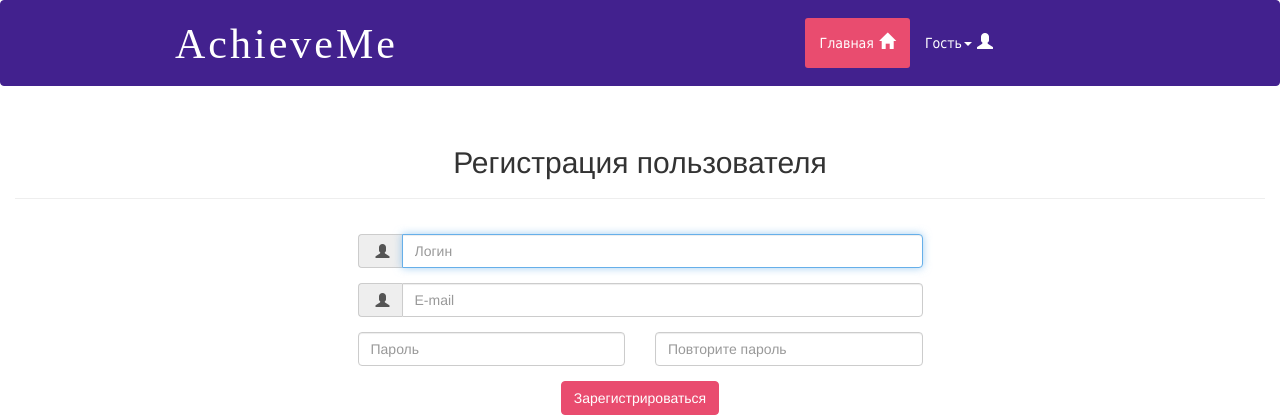
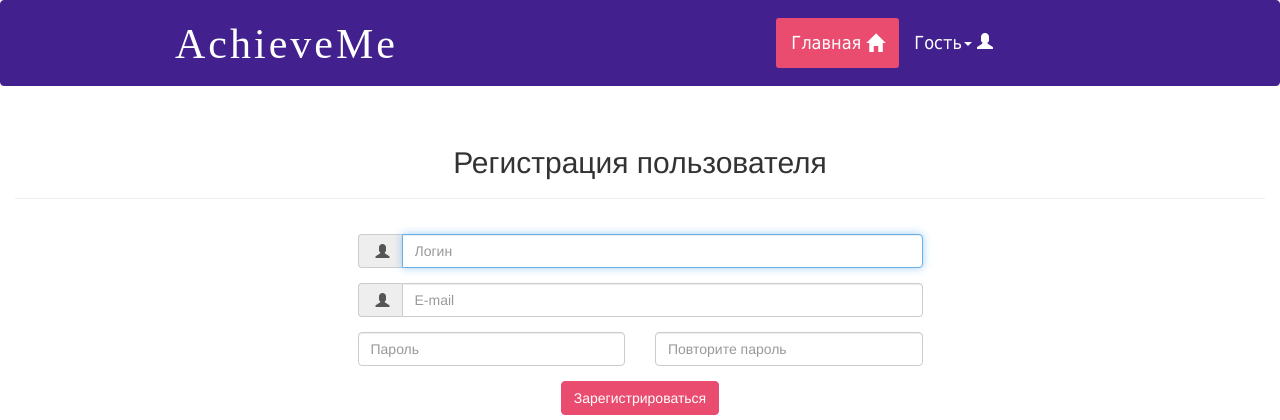
Before and after one commit to ksercs/AchieveMe, a Django app: page /signup/ in a window 1280 px wide. Shown: the top 420 px of the page. Run offline with Django 3.2, Linux system fonts and the light colour scheme; some libraries are stand-ins or nearby versions.

Commit message:
all bases added and lists fixed

```diff
--- a/AchieveMe/app/forms.py
+++ b/AchieveMe/app/forms.py
@@ -54,7 +54,7 @@ class ListForm(forms.ModelForm):
     def __init__(self, *args, **kwargs):
         super().__init__(*args, **kwargs)
         self.fields['name'].widget.attrs.update(
-            {'class': 'form-control', 'placeholder': 'Название списка', 'maxlength': '120'})
+            {'class': 'form-control', 'placeholder': 'Новый список', 'maxlength': '120'})
 
 class SettingForm(forms.ModelForm):
     class Meta:
--- a/AchieveMe/app/templates/base.html
+++ b/AchieveMe/app/templates/base.html
@@ -52,8 +52,8 @@
             <div id="navbarCollapse" class="collapse navbar-collapse navbar-right">
 
               <ul class="nav navbar-nav">
-        <li class="active"><a href="{% url 'index' %}">Главная<span style="font-size:16px;" class="pull-right hidden-xs showopacity glyphicon glyphicon-home"></span></a></li>
-        <li class="dropdown">
+        <li class="active" style="font-size:18px;" ><a href="{% url 'index' %}">Главная<span style="font-size:18px;" class="pull-right hidden-xs showopacity glyphicon glyphicon-home"></span></a></li>
+        <li class="dropdown" style="font-size:18px;">
           <a href="#" class="dropdown-toggle" data-toggle="dropdown">{% if user.is_authenticated %}{{user.username}}{% else %}Гость{% endif %}<span class="caret"></span><span style="font-size:16px;" class="pull-right hidden-xs showopacity glyphicon glyphicon-user"></span></a>
           <ul class="dropdown-menu forAnimate" role="menu">
             {% if user.is_authenticated %}
@@ -67,8 +67,8 @@
           </ul>
         </li>
         {% if user.is_authenticated %}
-        <li ><a href="{% url 'lists' username=user.username %}">Списки<span style="font-size:16px;" class="glyphicon glyphicon-list-alt"></span></a></li>
-        <li ><a href="{% url 'settings' %}">Настройки<span style="font-size:16px;" class="pull-right hidden-xs showopacity glyphicon glyphicon-cog"></span></a></li>
+        <li ><a href="{% url 'lists' username=user.username %}" style="font-size:18px;">Списки<span style="font-size:18px;" class="glyphicon glyphicon-list-alt"></span></a></li>
+        <li ><a href="{% url 'settings' %}" style="font-size:18px;">Настройки<span style="font-size:18px;" class="pull-right hidden-xs showopacity glyphicon glyphicon-cog"></span></a></li>
         {% endif %}
       </ul>
             </div>
--- a/AchieveMe/app/templates/deep_aim.html
+++ b/AchieveMe/app/templates/deep_aim.html
@@ -2,6 +2,11 @@
 
 {% block content %}
     <h1>{{ listname }}</h1>
+    <img src="{{ MEDIA_URL }}{{ aim.image }}" width = "12%" height = "12%">
     <h2>{{ name }}</h2>
 
+    Дедлайн: {{aim.deadline}}
+    <br/>
+    Время на выполнение: {{aim.time_to_do}}
+
 {% endblock %}
--- a/AchieveMe/app/views.py
+++ b/AchieveMe/app/views.py
@@ -162,6 +162,7 @@ def AimDeepView(request, username, listid, aimid):
     aims = Aim.objects.all()
     aim = Aim.objects.get(user_name = username, list_id = listid, id = aimid)
     var = dict(aim = aim, listname = list.name, name = aim.name)
+
     return render(request, 'deep_aim.html', var)
 
 def settings(request):
```
Also changed, not shown: AchieveMe/app/models.py (+14 -1 lines), AchieveMe/app/templates/lists.html (+8 -16 lines).
